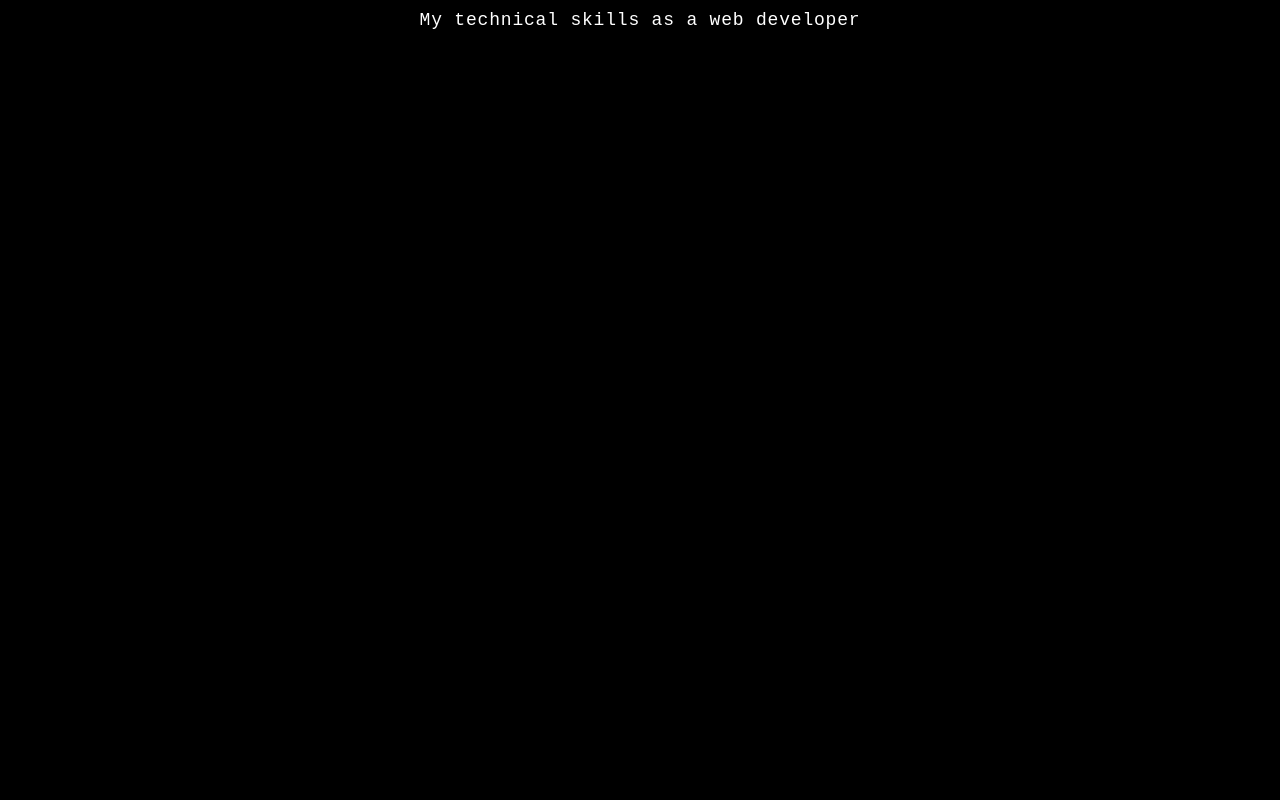
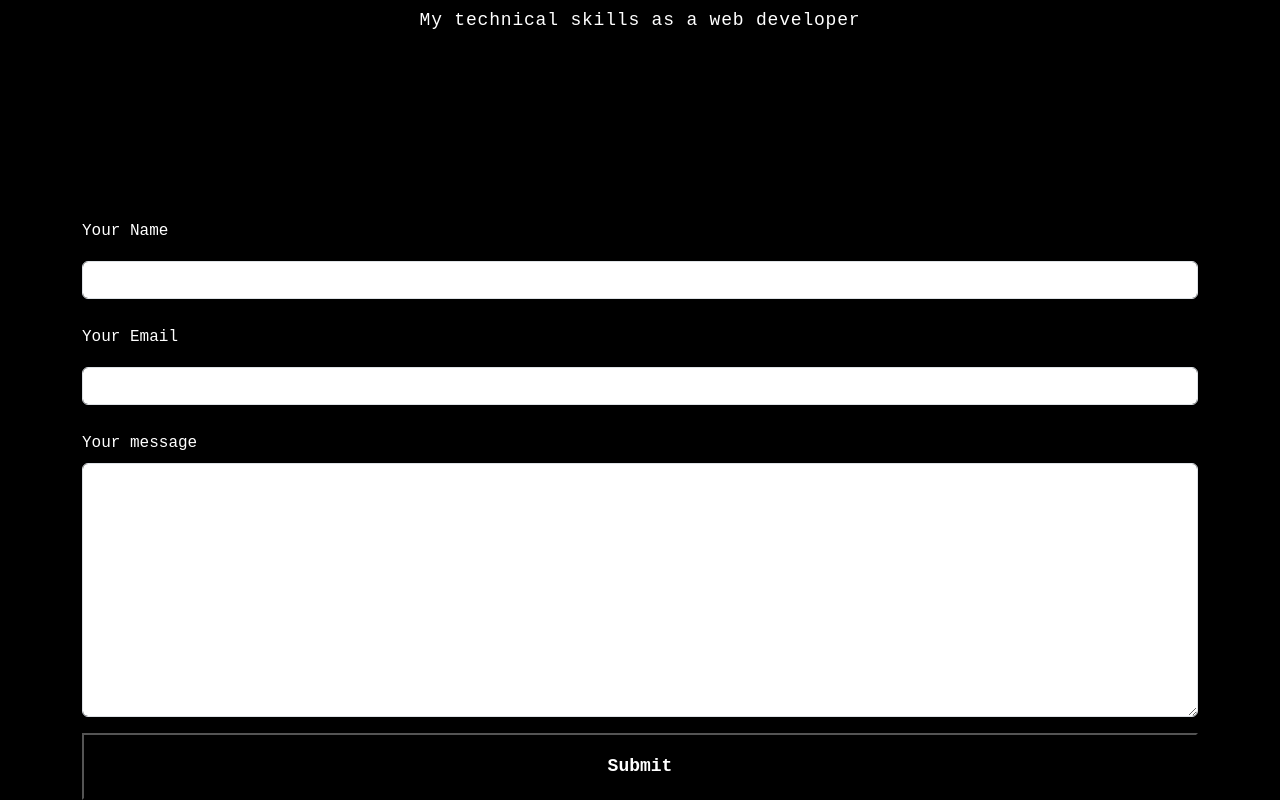
Before and after one commit to MargaritaSyd/margaritasyd.github.io, a React (Create React App) app: page / in a window 1280 px wide. Shown: the part 845-1645 px from the top of the page. Before the commit the page ends 1064 px from the top, so only its background shows below. Built offline with nearby package versions, Linux system fonts and the light colour scheme.

Commit message:
email form styled

```diff
--- a/package.json
+++ b/package.json
@@ -3,6 +3,7 @@
   "version": "0.1.0",
   "private": true,
   "dependencies": {
+    "@emailjs/browser": "^4.4.1",
     "@testing-library/jest-dom": "^5.17.0",
     "@testing-library/react": "^13.4.0",
     "@testing-library/user-event": "^13.5.0",
--- a/src/App.css
+++ b/src/App.css
@@ -73,7 +73,7 @@ span.navbar-text {
 
 .social-icon {
   display: inline-block;
-  margin-left: 14px;
+  margin: 0 14px 0 18px;
 }
 
 .social-icon a {
@@ -114,12 +114,11 @@ span.navbar-text {
   filter: brightness(0) saturate(100%) invert(0%) sepia(7%) saturate(98%) hue-rotate(346deg)
 }
 
-.navbar-text button {
+.navbar-text button, .emailForm button {
   font-weight: 700;
   color: #fff;
   padding: 18px 34px;
   font-size: 18px;
-  margin-left: 18px;
   position: relative;
   background-color: transparent;
   transition: 0.3s ease-in-out;
@@ -129,7 +128,7 @@ span.navbar-text {
   z-index: 1;
 }
 
-.navbar-text button::before {
+.navbar-text button::before, .emailForm button::before {
   content: "";
   width: 0%;
   height: 100%;
@@ -141,11 +140,11 @@ span.navbar-text {
   transition: 0.3s ease-in-out;
 }
 
-.navbar-text button:hover {
+.navbar-text button:hover, .emailForm button:hover {
   color: #000000;
 }
 
-.navbar-text button:hover::before {
+.navbar-text button:hover::before, .emailForm button:hover::before {
   content: "";
   width: 100%;
   height: 100%;
@@ -327,3 +326,11 @@ nav.navbar .navbar-toggler[aria-expanded="true"] .navbar-toggler-icon {
   width: 40%;
   z-index: -4;
 }
+
+.emailForm {
+  display: flex;
+  flex-direction: column;
+}
+.emailForm input {
+  margin: 10px 0;
+}
--- a/src/App.js
+++ b/src/App.js
@@ -1,6 +1,7 @@
 import { NavBar } from './components/NavBar';
 import { Banner } from './components/Banner';
 import { Skills } from './components/Skills';
+import { EmailForm } from './components/EmailForm';
 import './App.css';
 import 'bootstrap/dist/css/bootstrap.min.css'
 
@@ -10,6 +11,7 @@ function App() {
       <NavBar />
       <Banner />
       <Skills />
+      <EmailForm />
     </div>
   );
 }
--- a/src/components/Banner.js
+++ b/src/components/Banner.js
@@ -10,9 +10,10 @@ export const Banner = () => {
           <span className="tagline">Welcome to my portfolio</span>
           <h1>Hi I'm Margarita!</h1>
           <h3>web developer</h3>
-          <p>I'm a React web developer with a passion for crafting clean, efficient, and user-friendly web applications. My expertise lies in building responsive, scalable, and performant front-end experiences using React, Typescript, Redux and RTK query. I'm driven by solving complex problems and creating innovative solutions that meet and exceed client expectations.
+          <p>I'm a React web developer with a passion for crafting clean, efficient, and user-friendly web applications. My expertise lies in building responsive, scalable, and performant front-end experiences using React, Typescript, Redux and RTK query.
           Also a total aerial acrobat and nature enthusiast 🌎✨
           </p>
+          <p>Currently working  as a  frontend developer at <a href="https://www.fluxitsoft.com/">Flux It</a></p>
 
           </Col>
           <Col xs={12} md={6} xl={5}>
--- /dev/null
+++ b/src/components/EmailForm.js
@@ -0,0 +1,89 @@
+import { useState } from "react";
+import emailjs from '@emailjs/browser'
+import { Container } from "react-bootstrap";
+
+ export const EmailForm = () => {
+  const [name, setName] = useState('');
+  const [email, setEmail] = useState('');
+  const [message, setMessage] = useState('');
+
+  const handleSubmit = (e) => {
+    e.preventDefault();
+
+    const serviceId = "service_wpcxbrn";
+    const templateId = "template_3frrdnp"
+    const publicKey = 'H-9WirW9f8Z6TnjA7';
+
+    const templateParams = {
+      from_name: name,
+      from_email: email,
+      to_name: 'Margarita',
+      message,
+    }
+
+    emailjs.send(serviceId, templateId, templateId, templateParams, publicKey)
+      .then((response) => {
+        console.log('email sent success', response);
+        setName('');
+        setEmail('');
+        setMessage('');
+      })
+      .catch((error) => {
+        console.log(error);
+      })
+  }
+  return (
+    // <form onSubmit={handleSubmit} className="emailForm">
+    //   <iput
+    //     type="text"
+    //     placeholder="Your Name"
+    //     value={name}
+    //     onChange={(e) => setName(e.target.value)}
+    //     className="emailForm__input"
+    //   />
+    //   <iput
+    //     type="email"
+    //     placeholder="Your Email"
+    //     value={email}
+    //     onChange={(e) => setEmail(e.target.value)}
+    //   />
+    //   <textarea
+    //   cols="30"
+    //   rows="10"
+    //   value={message}
+    //   onChange={(e) => setMessage(e.target.value)}
+    //   />
+    //   <button type="submit">Send Email</button>
+    // </form>
+    <Container>
+    <form className="emailForm">
+      <div class="mb-3">
+        <label for="name" class="form-label">Your Name</label>
+        <input
+          type="text"
+          class="form-control"
+          id="name"
+          value={name}
+          onChange={(e) => setName(e.target.value)}
+        />
+      </div>
+      <div class="mb-3">
+        <label for="email" class="form-label">Your Email</label>
+        <input type="email" class="form-control" id="email" />
+      </div>
+      <div class="mb-3" style={{display: 'flex', flexDirection: 'column'}}>
+        <label class="form-label" for="message">Your message</label>
+        <textarea
+          cols="30"
+          rows="10"
+          id="message"
+          class="form-control"
+          value={message}
+          onChange={(e) => setMessage(e.target.value)}
+        />
+      </div>
+      <button type="submit">Submit</button>
+    </form>
+    </Container>
+  )
+}
--- a/src/components/NavBar.js
+++ b/src/components/NavBar.js
@@ -5,9 +5,6 @@ import {
 import { navbarItems, socialLinks } from "../constants/navbarItems";
 import { capitalizeWord } from '../utils/globalUtils'
 import logo from '../assets/logo.png'
-import linkedin from '../assets/linkedin.svg'
-import github  from '../assets/github.svg'
-import whatsapp from '../assets/whatsapp.svg'
 
 export const NavBar = () => {
   const [activeLink, setActiveLink] = useState('home');
```
Also changed, not shown: 1 other file (tests, documents, lock files or other folders).
